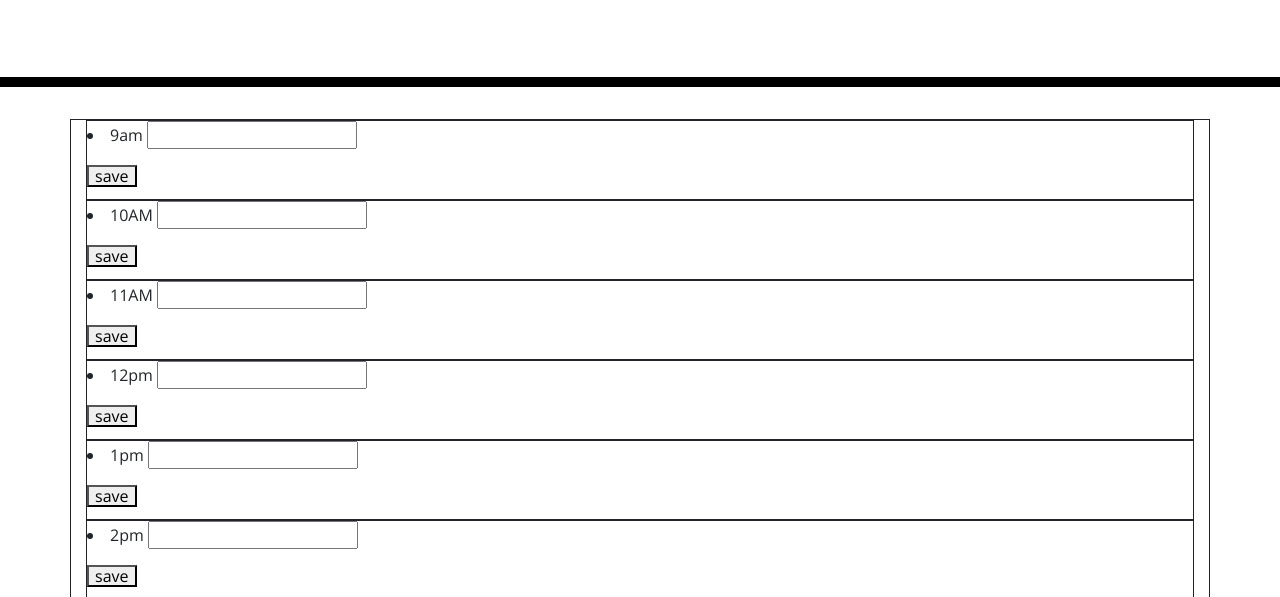
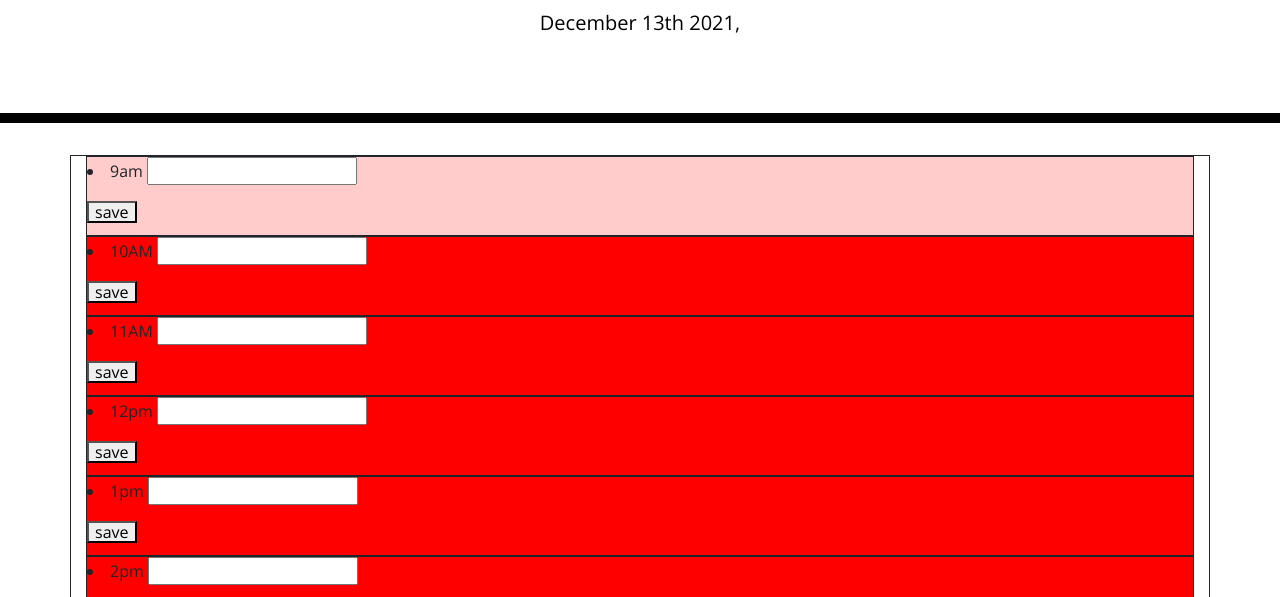
Before and after one commit to ericbarriga/week-5-dayplanner, a plain HTML site: page index.html in a window 1280 px wide. Shown: the part 181-778 px from the top of the page. Drawn offline with nearby package versions, Linux system fonts and the light colour scheme; files that its build step writes are made by us from their sources.

Commit message:
fixed links

```diff
--- a/index.html
+++ b/index.html
@@ -9,7 +9,7 @@
   <link rel="stylesheet" href="https://use.fontawesome.com/releases/v5.8.1/css/all.css"
     integrity="sha384-50oBUHEmvpQ+1lW4y57PTFmhCaXp0ML5d60M1M7uH2+nqUivzIebhndOJK28anvf" crossorigin="anonymous" />
   <link href="https://fonts.googleapis.com/css?family=Open+Sans&display=swap" rel="stylesheet" />
-  <link rel="stylesheet" href="style.css" />
+  <link rel="stylesheet" href="Develop/style.css" />
   <title>Work Day Scheduler</title>
 </head>
 
@@ -82,7 +82,7 @@
 
   <script src="https://cdnjs.cloudflare.com/ajax/libs/jquery/3.2.1/jquery.min.js"></script>
   <script src="https://cdnjs.cloudflare.com/ajax/libs/moment.js/2.24.0/moment.min.js"></script>
-  <script src="javascript.js"></script>
+  <script src="Develop/javascript.js"></script>
 </body>
 
 </html>
```
